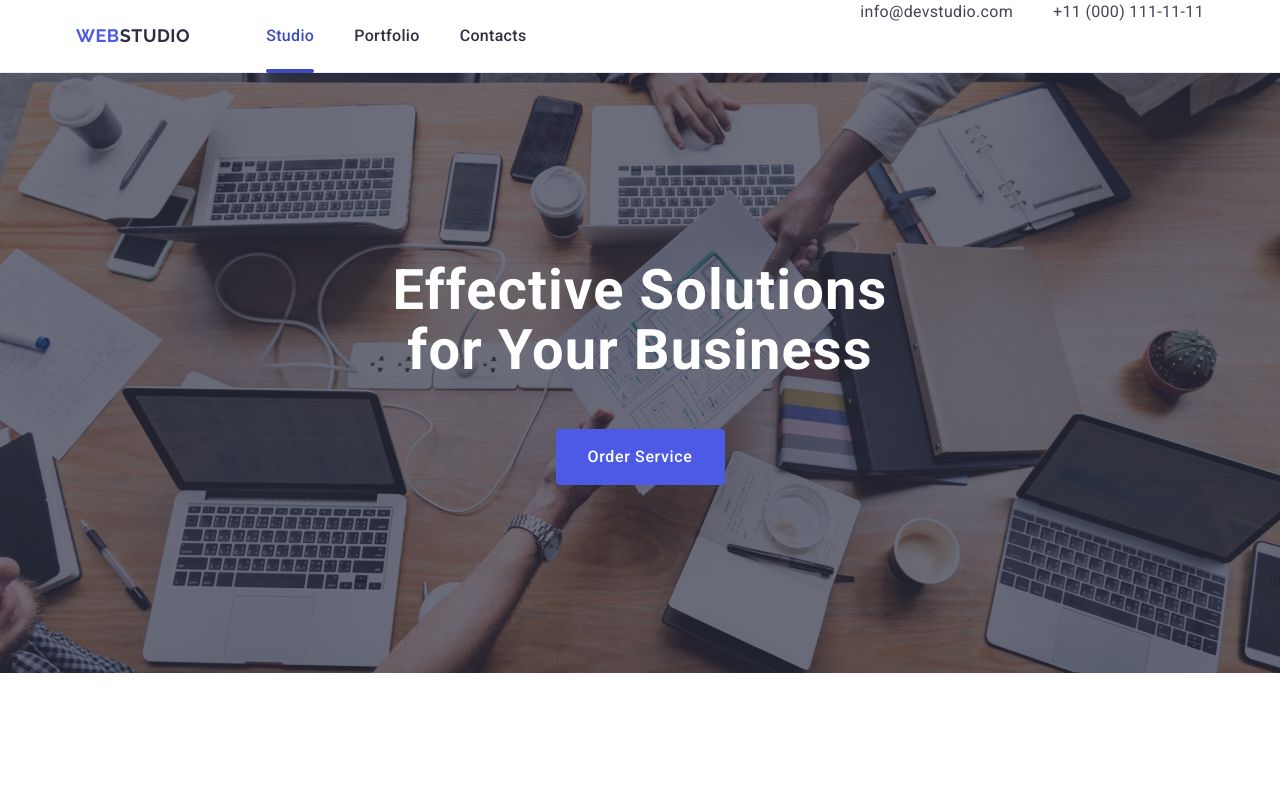
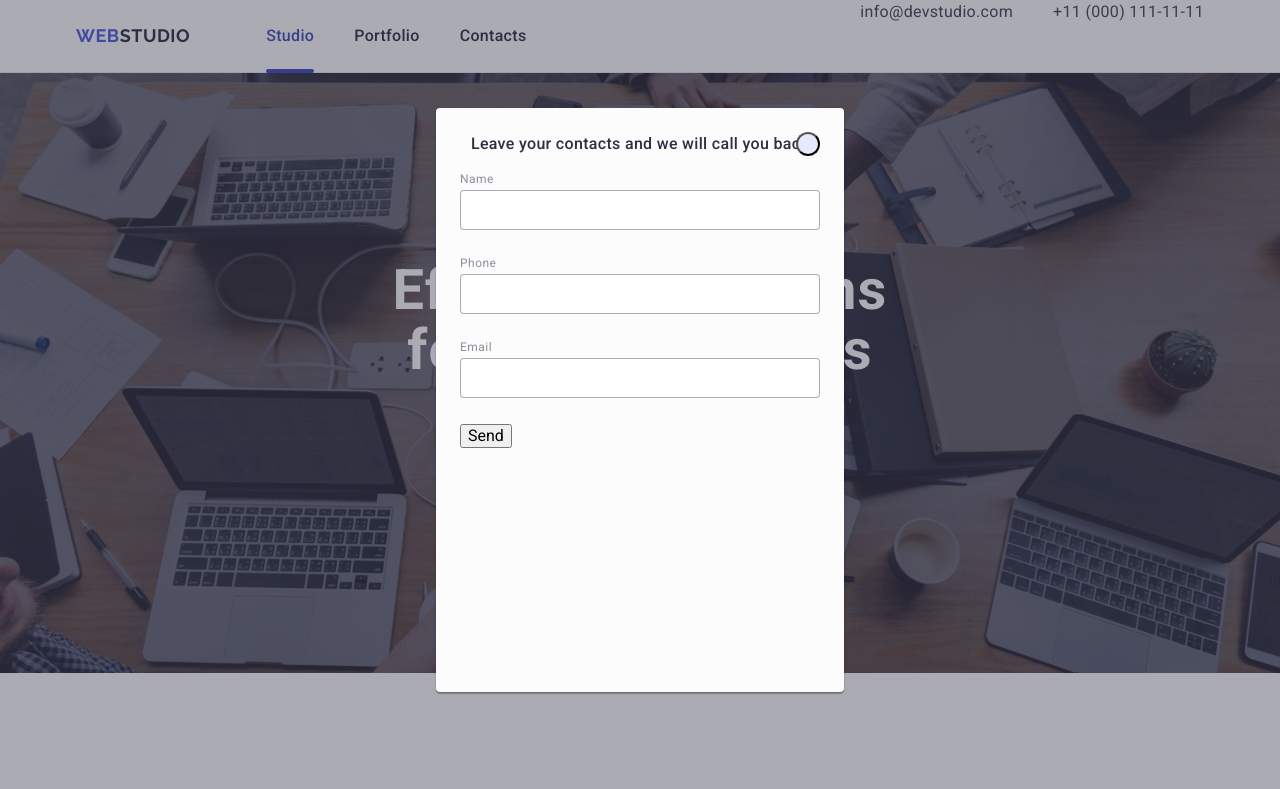
Before and after one commit to YevsieievYurii/goit-markup-hw-05, a plain HTML site: page index.html in a window 1280 px wide. Shown: the top 789 px of the page. Drawn offline with nearby package versions, Linux system fonts and the light colour scheme.

Commit message:
hw5 css start

```diff
--- a/css/styles.css
+++ b/css/styles.css
@@ -539,55 +539,96 @@ fill: #f4f4fd;
 }
 
 .backdrop {
-    display: flex;
+    position: fixed;
+    /* display: flex;
     align-items: center;
-    justify-content: center;
+    justify-content: center; */
     width: 100%;
     height: 100%;
     top: 0;
-    bottom: 0;
-    left: 0;
-    right: 0;
+    background-color: rgba(46, 47, 66, 0.40);
+}
+
+.modal {
+    position: absolute;
+    top: 50%;
+    left: 50%;
+    transform: translate(-50%, -50%);
+    width: 408px;
+    min-height: 584px;
+    border-radius: 4px;
+    background-color: #FCFCFC;
+    box-shadow: 0px 1px 1px 0px rgba(0, 0, 0, 0.14),
+    0px 1px 3px 0px rgba(0, 0, 0, 0.12),
+    0px 2px 1px 0px rgba(0, 0, 0, 0.20);
+    padding: 24px;
+}
+
+.modal-close {
+    width: 24px;
+    height: 24px;
+    background-color: #E7E9FC;
+    border-radius: 50%;
+    /* border: none; */
+    top: 24px;
+    right: 24px;
+    position: absolute;
+}
+
+.modal-text {
+    min-width: 360px;
+    color: #2E2F42;
+    text-align: center;
+    font-size: 16px;
+    font-weight: 500;
+    line-height: 1.5;
+    letter-spacing: 0.02em;
+    margin-bottom: 16px;
+}
+
+.modal-field {
+    margin-bottom: 26px;
+}
+
+.modal-wrap {
+    position: relative;
 
 }
-.is-open {
-    opacity: 1;
+
+.modal-input {
+    width: 100%;
+    height: 40px;
+    border-radius: 4px;
+    outline: transparent;
+    border: 1px solid rgba(46, 47, 66, 0.40);
+    padding-left: 38px;
+    transition: background-color 250ms cubic-bezier(0.4, 0, 0.2, 1);
 }
-.modal-container {
 
+.modal-input:focus {
+    border: 1px solid #4D5AE5;
 }
-.close-btn {
 
+.modal-input:focus + .modal-icons {
+    fill: #4D5AE5;
 }
-.close-icon {
+
+.modal-lable {
+    display: block;
+    margin-bottom: 4px;
+    color: #8E8F99;
+    font-size: 12px;
+    line-height: 1.17;
+    letter-spacing: 0.04em;
 }
-.modal-text {
+
+
+
+.modal-icons {
+    position: absolute;
+    fill: #2E2F42;
+    left: 16px;
+    top: 50%;
+    transform: translateY(-50%);
+    transition: background-color 250ms cubic-bezier(0.4, 0, 0.2, 1);
 }
-.modal-form {
-}
-.modal-label {
-}
-.input-container {
-}
-.modal-input {
-}
-.modal-icon {
-}
-.textarea-container {
-}
-.modal-comment {
-}
-.checkbox-container {
-}
-.checkbox-input {
-}
-.checkbox-label {
-}
-.checkbox-span {
-}
-.checkbox-icon {
-}
-.modal-link {
-}
-.modal-btn {
-}
--- a/index.html
+++ b/index.html
@@ -385,59 +385,52 @@
     </footer>
 
           <!-- modal -->
-    <div class="backdrop is-open">
-      <div class="modal-container">
-        <button class="close-btn" type="button">
-          <svg class="close-icon" width="8" height="8">
+    <div class="backdrop">
+      <div class="modal">
+        <button type="button" class="modal-close">
+          <svg class="svg-modal" width="8" height="8">
             <use href="./images/icons.svg#icon-close-black"></use>
           </svg>
         </button>
         <p class="modal-text">Leave your contacts and we will call you back</p>
-      <form class="modal-form" name="modal-page" autocomplete="off" novalidate>
-        <div class="modal-container">
-          <label class="modal-label" for="username">Name</label>
-          <div class="input-container">
-            <input class="modal-input" type="text" name="username" id="username" />
-            <svg class="modal-icon" width="18" height="24">
-              <use href="./images/icons.svg#icon-mini-man" />
+        <form class="modal-form">
+          <div class="modal-field">
+            <label for="user-name" class="modal-lable">Name</label>
+            <div class="modal-wrap">
+              <input type="text"
+                    name="user-name"
+                    class="modal-input"
+                    id="user-name" />
+              <svg class="modal-icons" width="18" height="18">
+                <use href="./images/icons.svg#icon-mini-man"></use>
               </svg>
             </div>
           </div>
-        <div class="modal-container">
-          <label class="modal-label" for="phone_namber">Phone</label>
-          <div class="input-container">
-            <input class="modal-input" type="tel" name="phone_namber" id="phone_namber" />
-            <svg class="modal-icon" width="18" height="24">
-              <use href="./images/icons.svg#icon-telefon" />
+          <div class="modal-field">
+            <label for="user-phone" class="modal-lable">Phone</label>
+            <div class="modal-wrap">
+              <input type="tel"
+                    name="user-phone"
+                    class="modal-input"
+                    id="user-phone" />
+              <svg class="modal-icons" width="18" height="18">
+                <use href="./images/icons.svg#icon-telefon"></use>
               </svg>
             </div>
           </div>
-        <div class="modal-container">
-          <label class="modal-label" for="user_email">Email</label>
-          <div class="input-container">
-            <input class="modal-input" type="email" name="user_email" id="user_email" />
-            <svg class="modal-icon" width="18" height="24">
-              <use href="./images/icons.svg#icon-envelope" />
+          <div class="modal-field">
+            <label for="user-email" class="modal-lable">Email</label>
+            <div class="modal-wrap">
+              <input type="email"
+                    name="user-email"
+                    class="modal-input"
+                    id="user-email" />
+              <svg class="modal-icons" width="18" height="18">
+                <use href="./images/icons.svg#icon-envelope"></use>
               </svg>
             </div>
           </div>
-        <div class="textarea-container">
-          <label class="modal-label" for="user_comment">Comment</label>
-          <textarea class="modal-comment" name="user_comment" id="user_comment" placeholder="Text input"></textarea>
-        </div>
-    <div class="checkbox-container">
-      <input class="checkbox-input" type="checkbox" name="user_privacy" id="user_privacy" value="i_agree">
-        <label class="checkbox-label" for="user_privacy">
-          <span class="checkbox-span">
-            <svg class="checkbox-icon" width="10" height="8">
-              <use href="./images/icons.svg#icon-Checkbox"></use>
-            </svg>
-          </span>
-          I accept the terms and conditions of the
-          <a class="modal-link" href="">Privacy Policy</a>
-        </label>
-    </div>
-    <button class="modal-btn" type="submit">Send</button>
+          <button type="submit">Send</button>
         </form>
       </div>
     </div>
```
Also changed, not shown: images/icons.svg. Lines whose indentation alone changed are shown as unchanged.
